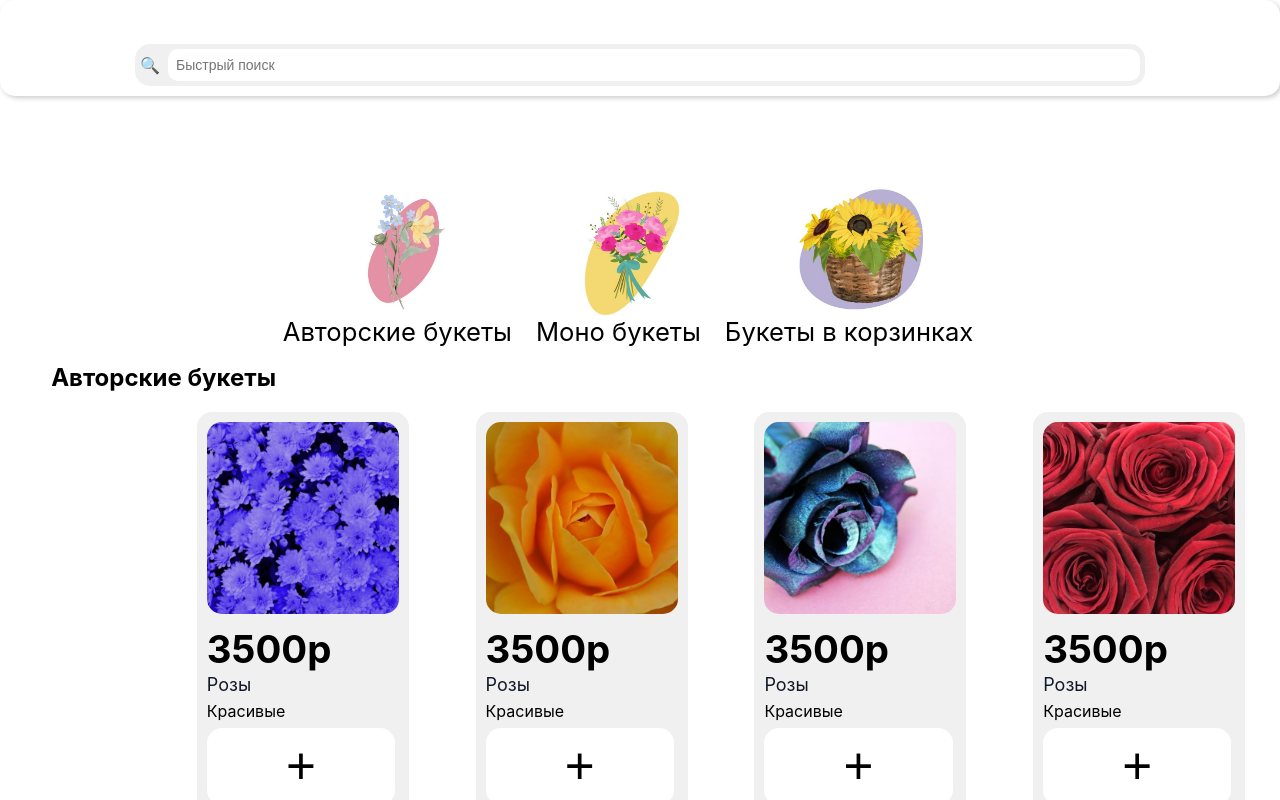
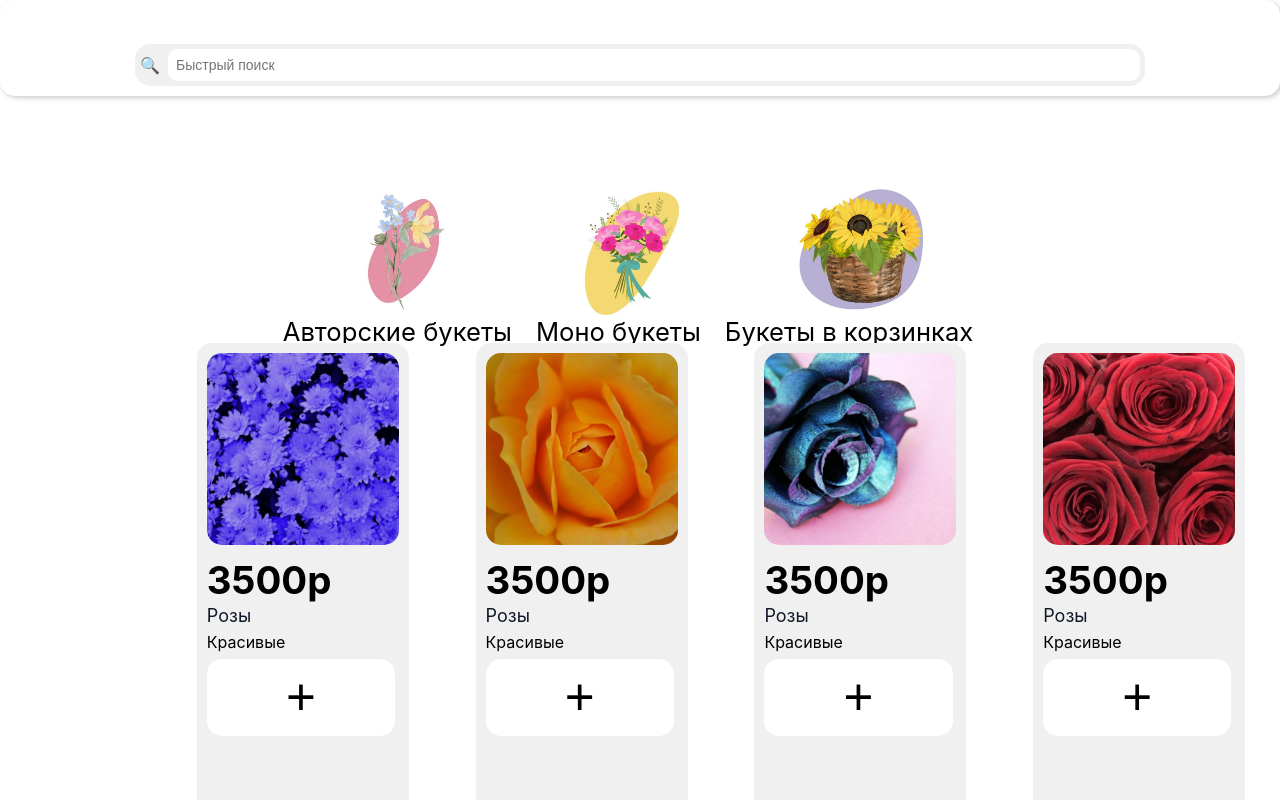
Before and after one commit to boketto0/FlowersApp, a React (Create React App) app: page / in a window 1280 px wide. Shown: the top 800 px of the page. Built offline with nearby package versions, Linux system fonts and the light colour scheme.

Commit message:
carousel components

```diff
--- a/src/containers/carousels/authorsBouquetsCarousel/AuthorsBouquetsCarousel.js
+++ b/src/containers/carousels/authorsBouquetsCarousel/AuthorsBouquetsCarousel.js
@@ -65,14 +65,9 @@ export const AuthorsBouquetsCarousel = () => {
   };
 
   return (
-    <div>
-      <div className='product-page__text__wrapper'>
-        <h2>Авторские букеты</h2>
-
-      </div>
-      <div className='product-page__carousel__wrapper'>
-
-        <CardWrapper>
+    <div className="carousel-container-simple">
+      <div className="carousel-simple">
+        <CardWrapper {...handlers}>
           {props.map((style, i) => (
             <animated.div key={i} style={{ ...style }}>
               <Card
@@ -85,7 +80,6 @@ export const AuthorsBouquetsCarousel = () => {
             </animated.div>
           ))}
         </CardWrapper>
-
       </div>
     </div>
   );
```
